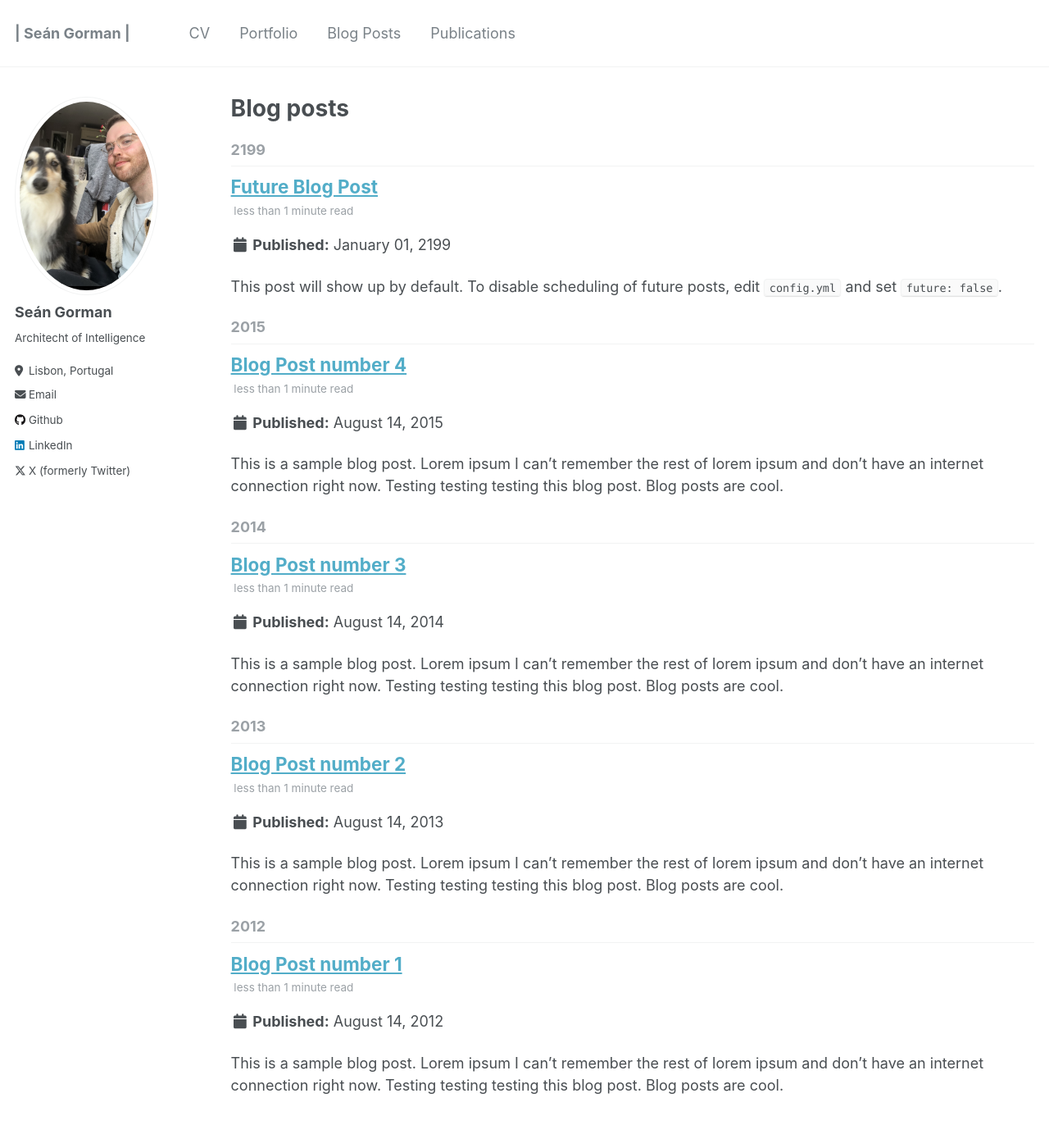
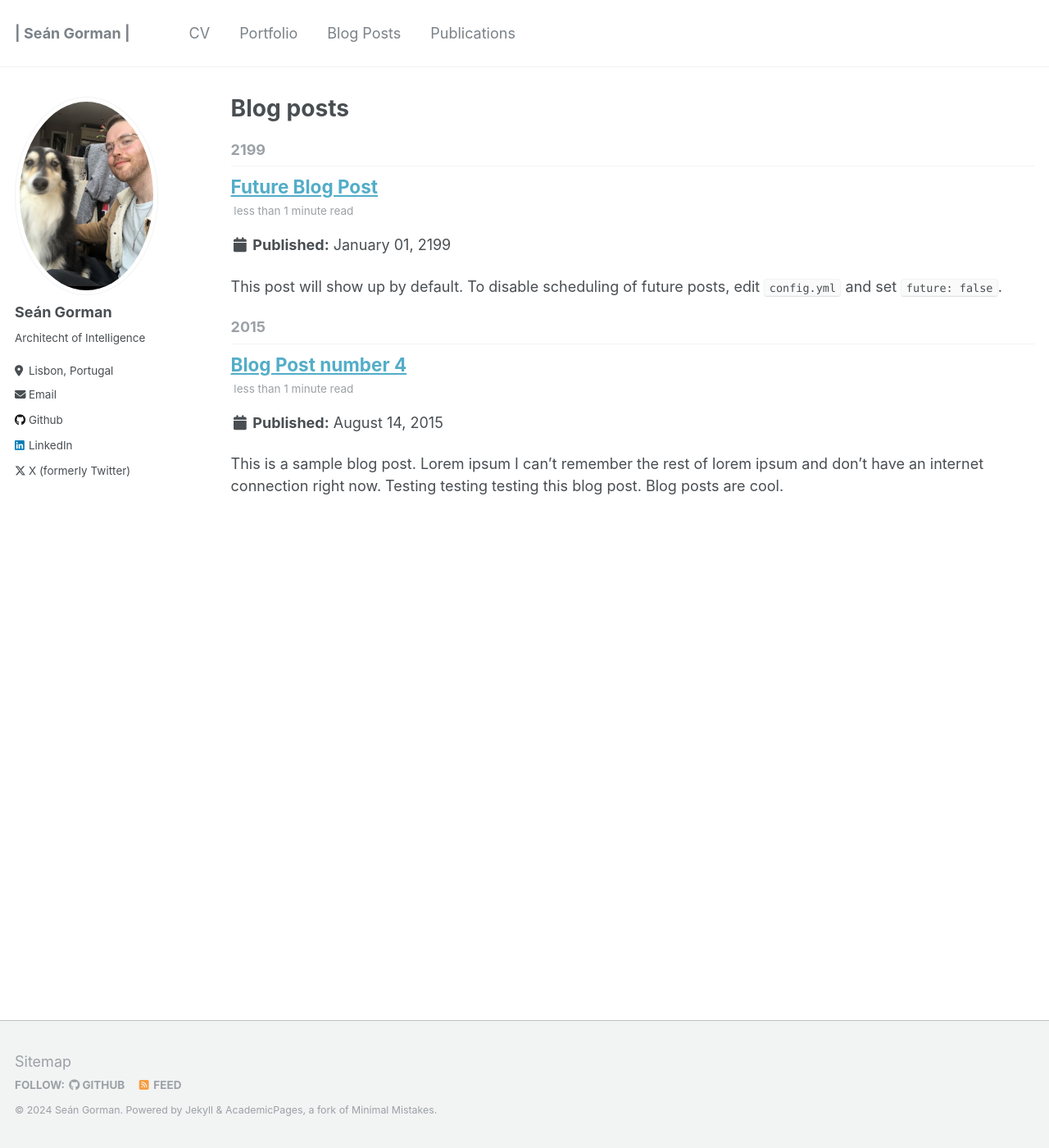
Before and after one commit to SeanGormann/SeanGormann.github.io, a Jekyll site: the page built from _pages/year-archive.html, in a window 1280 px wide and 1400 px high. Shown: the whole window at 82% size. Built offline with Jekyll 4.4.1, drawn with Linux system fonts in a browser that asks for light colours.

Commit message:
More Oul Updates

```diff
--- a/_posts/2012-08-14-blog-post-1.md
+++ /dev/null
@@ -1,20 +0,0 @@
----
-title: 'Blog Post number 1'
-date: 2012-08-14
-permalink: /posts/2012/08/blog-post-1/
-tags:
-  - cool posts
-  - category1
-  - category2
----
-
-This is a sample blog post. Lorem ipsum I can't remember the rest of lorem ipsum and don't have an internet connection right now. Testing testing testing this blog post. Blog posts are cool.
-
-Headings are cool
-======
-
-You can have many headings
-======
-
-Aren't headings cool?
-------
--- a/_posts/2013-08-14-blog-post-2.md
+++ /dev/null
@@ -1,20 +0,0 @@
----
-title: 'Blog Post number 2'
-date: 2013-08-14
-permalink: /posts/2013/08/blog-post-2/
-tags:
-  - cool posts
-  - category1
-  - category2
----
-
-This is a sample blog post. Lorem ipsum I can't remember the rest of lorem ipsum and don't have an internet connection right now. Testing testing testing this blog post. Blog posts are cool.
-
-Headings are cool
-======
-
-You can have many headings
-======
-
-Aren't headings cool?
-------
--- a/_posts/2014-08-14-blog-post-3.md
+++ /dev/null
@@ -1,20 +0,0 @@
----
-title: 'Blog Post number 3'
-date: 2014-08-14
-permalink: /posts/2014/08/blog-post-3/
-tags:
-  - cool posts
-  - category1
-  - category2
----
-
-This is a sample blog post. Lorem ipsum I can't remember the rest of lorem ipsum and don't have an internet connection right now. Testing testing testing this blog post. Blog posts are cool.
-
-Headings are cool
-======
-
-You can have many headings
-======
-
-Aren't headings cool?
-------
```
Also changed, not shown: _pages/about.md (+1 -0 lines).
